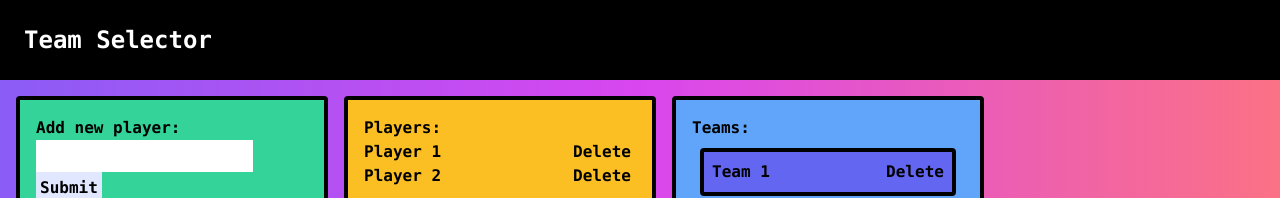
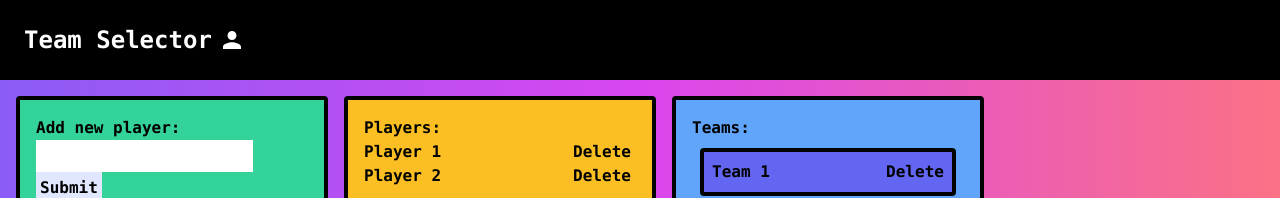
Before and after one commit to Saiyan-God/team-selector-app, a React (Create React App) app: page / in a window 1280 px wide. Shown: the top 198 px of the page. Built offline with nearby package versions, Linux system fonts and the light colour scheme.

Commit message:
Add icon beside app name

```diff
--- a/package.json
+++ b/package.json
@@ -15,6 +15,7 @@
     "@types/uuid": "^9.0.1",
     "react": "^18.2.0",
     "react-dom": "^18.2.0",
+    "react-icons": "^4.8.0",
     "react-redux": "^8.0.5",
     "react-scripts": "5.0.1",
     "typescript": "^4.9.5",
--- a/src/TeamManager.tsx
+++ b/src/TeamManager.tsx
@@ -1,6 +1,7 @@
 import { useAppSelector, useAppDispatch } from './redux/hooks';
 import { setPlayers } from "./redux/teamDirectory";
 
+import { IoMdPerson } from 'react-icons/io';
 import NewPlayer from './NewPlayer';
 import NewTeam from './NewTeam';
 import PlayersListPanel from './PlayersListPanel';
@@ -46,10 +47,11 @@ export function TeamManager() {
     return (
         <>
             <div className='bg-gradient-to-r from-violet-500 via-fuchsia-500 to-rose-400 font-mono font-bold h-screen'>
-                <div className="p-6 bg-black text-white text-2xl">
+                <div className="flex p-6 bg-black text-white text-2xl items-center space-x-2">
                     <h1>
                         Team Selector
                     </h1>
+                    <IoMdPerson className=' inline-block align-bottom'/>
                 </div>
                 <div className='flex flex-row space-x-4 p-4'>
                     <div className='basis-1/4 rounded bg-emerald-400 border-black border-4 p-4'>
```
Also changed, not shown: 1 other file (tests, documents, lock files or other folders).
